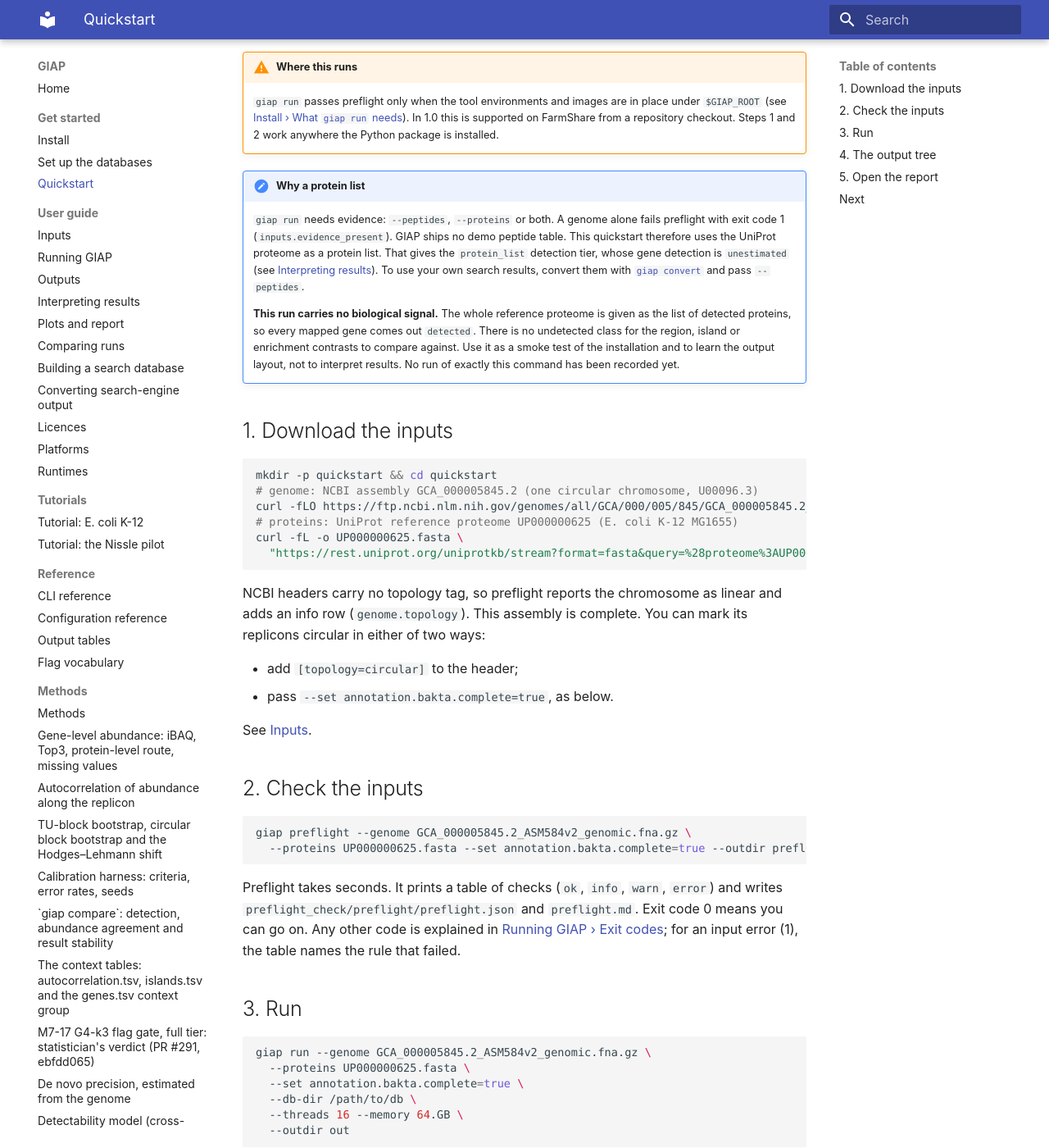
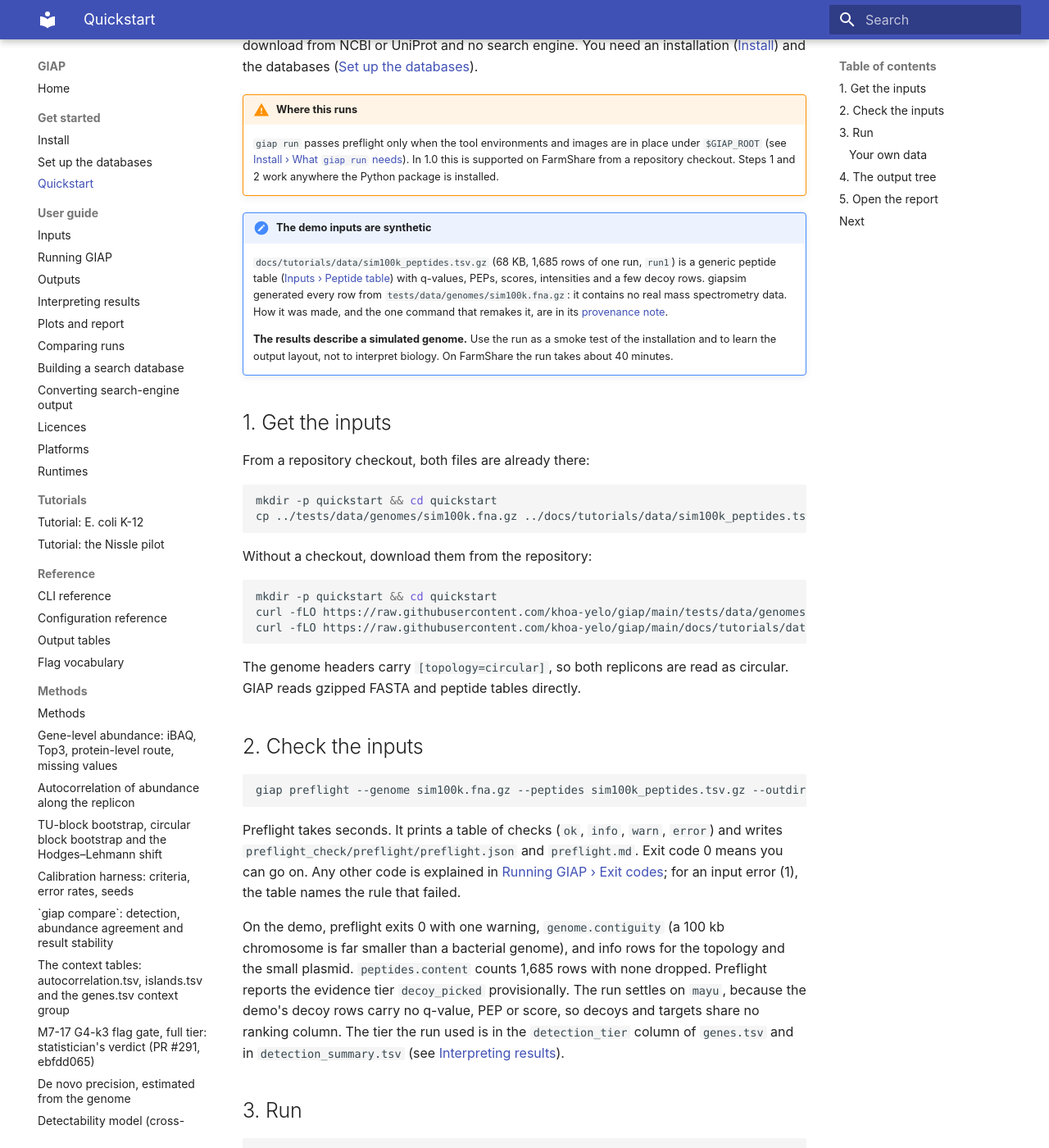
Before and after one commit to khoa-yelo/giap, an MkDocs documentation site: the page built from docs/get-started/quickstart.md, in a window 1280 px wide and 1400 px high, scrolled down 213 px. Shown: the whole window at 82% size. Built offline with MkDocs 1.6.1 and Material for MkDocs 9.7.7, drawn with Linux system fonts in a browser that asks for light colours; some of the changed text lies outside the part shown.

Commit message:
docs: quickstart demo peptide table from giapsim (#359)
* docs: quickstart demo peptide table from giapsim

Ship docs/tutorials/data/sim100k_peptides.tsv.gz (68 KB, 1,685 synthetic rows
of one run) for the committed SIM100K genome, a PROVENANCE note and
scripts/docs/make_demo_peptides.py (one offline command, --check mode). The
quickstart and the README now run giap preflight/run with --peptides on it;
the K-12 protein-list run moves to "Your own data".

Agent-Role: docs
Co-Authored-By: Claude Opus 5.5 <noreply@anthropic.com>
Claude-Session: https://claude.ai/code/session_01PrvuX9xr7fWwMTpHJxPSjm

* docs(quickstart): review round 1 (the demo settles on mayu; --check enforces the size limit)

#359 review B1, S1, S3, S4; the rest to the backlog.

Agent-Role: lead
Co-Authored-By: Claude Opus 5.5 <noreply@anthropic.com>
Claude-Session: https://claude.ai/code/session_01PrvuX9xr7fWwMTpHJxPSjm

---------

Co-authored-by: Claude Opus 5.5 <noreply@anthropic.com>

````diff
--- a/docs/get-started/quickstart.md
+++ b/docs/get-started/quickstart.md
@@ -1,8 +1,10 @@
 # Quickstart
 
-This page runs GIAP once, from start to finish, on public inputs: the E. coli K-12 MG1655 genome
-from NCBI and the K-12 reference proteome from UniProt. You need an installation
-([Install](install.md)) and the databases ([Set up the databases](setup-databases.md)).
+This page runs GIAP once, from start to finish, on a small synthetic demo: the SIM100K genome
+(a 100 kb circular chromosome and an 8 kb plasmid) and a peptide table simulated for it. Both were
+made by giapsim, GIAP's test simulator, so the run needs no download from NCBI or UniProt and no
+search engine. You need an installation ([Install](install.md)) and the databases
+([Set up the databases](setup-databases.md)).
 
 !!! warning "Where this runs"
     `giap run` passes preflight only when the tool environments and images are in place under
@@ -10,46 +12,42 @@ from NCBI and the K-12 reference proteome from UniProt. You need an installation
     In 1.0 this is supported on FarmShare from a repository checkout. Steps 1 and 2 work anywhere
     the Python package is installed.
 
-!!! note "Why a protein list"
-    `giap run` needs evidence: `--peptides`, `--proteins` or both. A genome alone fails preflight
-    with exit code 1 (`inputs.evidence_present`). GIAP ships no demo peptide table. This quickstart
-    therefore uses the UniProt proteome as a protein list. That gives the `protein_list` detection
-    tier, whose gene detection is `unestimated` (see
-    [Interpreting results](../user-guide/interpreting-results.md#detection-tiers)). To use your own
-    search results, convert them with [`giap convert`](../user-guide/convert.md) and pass
-    `--peptides`.
+!!! note "The demo inputs are synthetic"
+    `docs/tutorials/data/sim100k_peptides.tsv.gz` (68 KB, 1,685 rows of one run, `run1`) is a
+    generic peptide table ([Inputs › Peptide table](../user-guide/inputs.md#peptide-table-peptidestsv))
+    with q-values, PEPs, scores, intensities and a few decoy rows. giapsim generated every row from
+    `tests/data/genomes/sim100k.fna.gz`: it contains no real mass spectrometry data. How it was made,
+    and the one command that remakes it, are in its
+    [provenance note](../tutorials/data/PROVENANCE.md).
 
-    **This run carries no biological signal.** The whole reference proteome is given as the list
-    of detected proteins, so every mapped gene comes out `detected`. There is no undetected class
-    for the region, island or enrichment contrasts to compare against. Use it as a smoke test of
-    the installation and to learn the output layout, not to interpret results. No run of exactly
-    this command has been recorded yet.
+    **The results describe a simulated genome.** Use the run as a smoke test of the installation
+    and to learn the output layout, not to interpret biology. On FarmShare the run takes about
+    40 minutes.
 
-## 1. Download the inputs
+## 1. Get the inputs
+
+From a repository checkout, both files are already there:
 
 ```bash
 mkdir -p quickstart && cd quickstart
-# genome: NCBI assembly GCA_000005845.2 (one circular chromosome, U00096.3)
-curl -fLO https://ftp.ncbi.nlm.nih.gov/genomes/all/GCA/000/005/845/GCA_000005845.2_ASM584v2/GCA_000005845.2_ASM584v2_genomic.fna.gz
-# proteins: UniProt reference proteome UP000000625 (E. coli K-12 MG1655)
-curl -fL -o UP000000625.fasta \
-  "https://rest.uniprot.org/uniprotkb/stream?format=fasta&query=%28proteome%3AUP000000625%29"
+cp ../tests/data/genomes/sim100k.fna.gz ../docs/tutorials/data/sim100k_peptides.tsv.gz .
 ```
 
-NCBI headers carry no topology tag, so preflight reports the chromosome as linear and adds an info
-row (`genome.topology`). This assembly is complete. You can mark its replicons circular in either
-of two ways:
+Without a checkout, download them from the repository:
 
-- add ` [topology=circular]` to the header;
-- pass `--set annotation.bakta.complete=true`, as below.
+```bash
+mkdir -p quickstart && cd quickstart
+curl -fLO https://raw.githubusercontent.com/khoa-yelo/giap/main/tests/data/genomes/sim100k.fna.gz
+curl -fLO https://raw.githubusercontent.com/khoa-yelo/giap/main/docs/tutorials/data/sim100k_peptides.tsv.gz
+```
 
-See [Inputs](../user-guide/inputs.md#genome-fasta).
+The genome headers carry ` [topology=circular]`, so both replicons are read as circular. GIAP
+reads gzipped FASTA and peptide tables directly.
 
 ## 2. Check the inputs
 
 ```bash
-giap preflight --genome GCA_000005845.2_ASM584v2_genomic.fna.gz \
-  --proteins UP000000625.fasta --set annotation.bakta.complete=true --outdir preflight_check
+giap preflight --genome sim100k.fna.gz --peptides sim100k_peptides.tsv.gz --outdir preflight_check
 ```
 
 Preflight takes seconds. It prints a table of checks (`ok`, `info`, `warn`, `error`) and writes
@@ -57,12 +55,19 @@ Preflight takes seconds. It prints a table of checks (`ok`, `info`, `warn`, `err
 Any other code is explained in [Running GIAP › Exit codes](../user-guide/run.md#exit-codes); for
 an input error (1), the table names the rule that failed.
 
+On the demo, preflight exits 0 with one warning, `genome.contiguity` (a 100 kb chromosome is far
+smaller than a bacterial genome), and info rows for the topology and the small plasmid.
+`peptides.content` counts 1,685 rows with none dropped. Preflight reports the evidence tier
+`decoy_picked` provisionally. The run settles on `mayu`, because the demo's decoy rows carry no
+q-value, PEP or score, so decoys and targets share no ranking column. The tier the run used is
+in the `detection_tier` column of `genes.tsv` and in `detection_summary.tsv` (see
+[Interpreting results](../user-guide/interpreting-results.md#detection-tiers)).
+
 ## 3. Run
 
 ```bash
-giap run --genome GCA_000005845.2_ASM584v2_genomic.fna.gz \
-  --proteins UP000000625.fasta \
-  --set annotation.bakta.complete=true \
+giap run --genome sim100k.fna.gz \
+  --peptides sim100k_peptides.tsv.gz \
   --db-dir /path/to/db \
   --threads 16 --memory 64.GB \
   --outdir out
@@ -72,6 +77,29 @@ giap run --genome GCA_000005845.2_ASM584v2_genomic.fna.gz \
 machine: see [Install › Execution profiles](install.md#execution-profiles) and
 [Platforms](../user-guide/platforms.md). If a run stops, rerun the same command with `--resume`.
 Measured runtimes: see [Runtimes](../user-guide/runtimes.md).
+
+### Your own data
+
+To run on a real genome, pass its FASTA and your search results. Convert DIA-NN or Cascadia
+output with [`giap convert`](../user-guide/convert.md), then pass the table with `--peptides`.
+Without a peptide table, a protein list works too: for example the E. coli K-12 MG1655 assembly
+GCA_000005845.2 from NCBI with the UniProt reference proteome UP000000625:
+
+```bash
+curl -fLO https://ftp.ncbi.nlm.nih.gov/genomes/all/GCA/000/005/845/GCA_000005845.2_ASM584v2/GCA_000005845.2_ASM584v2_genomic.fna.gz
+curl -fL -o UP000000625.fasta \
+  "https://rest.uniprot.org/uniprotkb/stream?format=fasta&query=%28proteome%3AUP000000625%29"
+giap run --genome GCA_000005845.2_ASM584v2_genomic.fna.gz \
+  --proteins UP000000625.fasta \
+  --set annotation.bakta.complete=true \
+  --db-dir /path/to/db --outdir out_k12
+```
+
+A protein list gives the `protein_list` detection tier, whose gene detection is `unestimated`.
+Giving a whole reference proteome as the list marks every mapped gene `detected`, so the region,
+island and enrichment contrasts have nothing to compare against.
+NCBI headers carry no topology tag; `--set annotation.bakta.complete=true` marks the replicons of
+this complete assembly circular (see [Inputs](../user-guide/inputs.md#genome-fasta)).
 
 ## 4. The output tree
 
--- /dev/null
+++ b/docs/tutorials/data/PROVENANCE.md
@@ -0,0 +1,36 @@
+# Demo peptide table: provenance
+
+`sim100k_peptides.tsv.gz` is the quickstart's demo peptide table. It is **synthetic**: giapsim, the
+GIAP test simulator (`tests/sim/giapsim`), generated every row. It contains no real mass
+spectrometry data, no DIA-NN output and no pilot data.
+
+- Genome: the table belongs to `tests/data/genomes/sim100k.fna.gz` (the SIM100K genome, one 100 kb
+  circular chromosome and one 8 kb circular plasmid; see `tests/data/genomes/PROVENANCE.md`). The
+  generator checks that the genome it simulates is byte-identical to that file.
+- Simulator: giapsim at repository commit `f80fb217` (last change to `tests/sim/giapsim`:
+  `8ad7f316`; the table is byte-identical at both), Python 3.12.3, NumPy 2.5.4.
+- Configuration: `SIM100K` with `proteomics=ProteomicsConfig(n_runs=1)`, all other proteomics
+  settings at their defaults (tryptic peptides of 7–30 aa, 1 % wrong peptides, unscored decoys
+  that name `rev_` proteins, `search_db = same`).
+- Seed: `SIM100K_SEED` = 20261014.
+- Command, from a repository checkout (no network access):
+
+  ```bash
+  python scripts/docs/make_demo_peptides.py           # writes the table
+  python scripts/docs/make_demo_peptides.py --check   # exits 1 if the committed table differs
+  ```
+
+- Gzip: Python `gzip.compress(..., compresslevel=9, mtime=0)`; `--check` compares the
+  uncompressed bytes.
+- Contents: 1,685 rows (1,668 target and 17 decoy rows) of one run, `run1`, in the generic peptide
+  table format (see [Inputs › Peptide table](../../user-guide/inputs.md#peptide-table-peptidestsv)):
+  `peptide`, `protein_ids`, `q_value`, `pep`, `score`, `is_decoy`, `intensity`, `run`, `charge`,
+  `spectrum_id`, `source`, `search_db`.
+- Size: 68,421 bytes.
+
+## Checksums (sha256)
+
+```text
+b7b7f7b11eda77383d25dfe1558ce1beb36dd430850628f74fb507c1a928654d  sim100k_peptides.tsv (uncompressed)
+4894177927b371ad472d5cabb3c12155df965346f22a063f12993a31fc09da3b  sim100k_peptides.tsv.gz
+```
````
Also changed, not shown: README.md (+7 -4 lines), docs/backlog.md (+6 -0 lines), scripts/docs/make_demo_peptides.py (added, +69 -0 lines), 1 other file.
